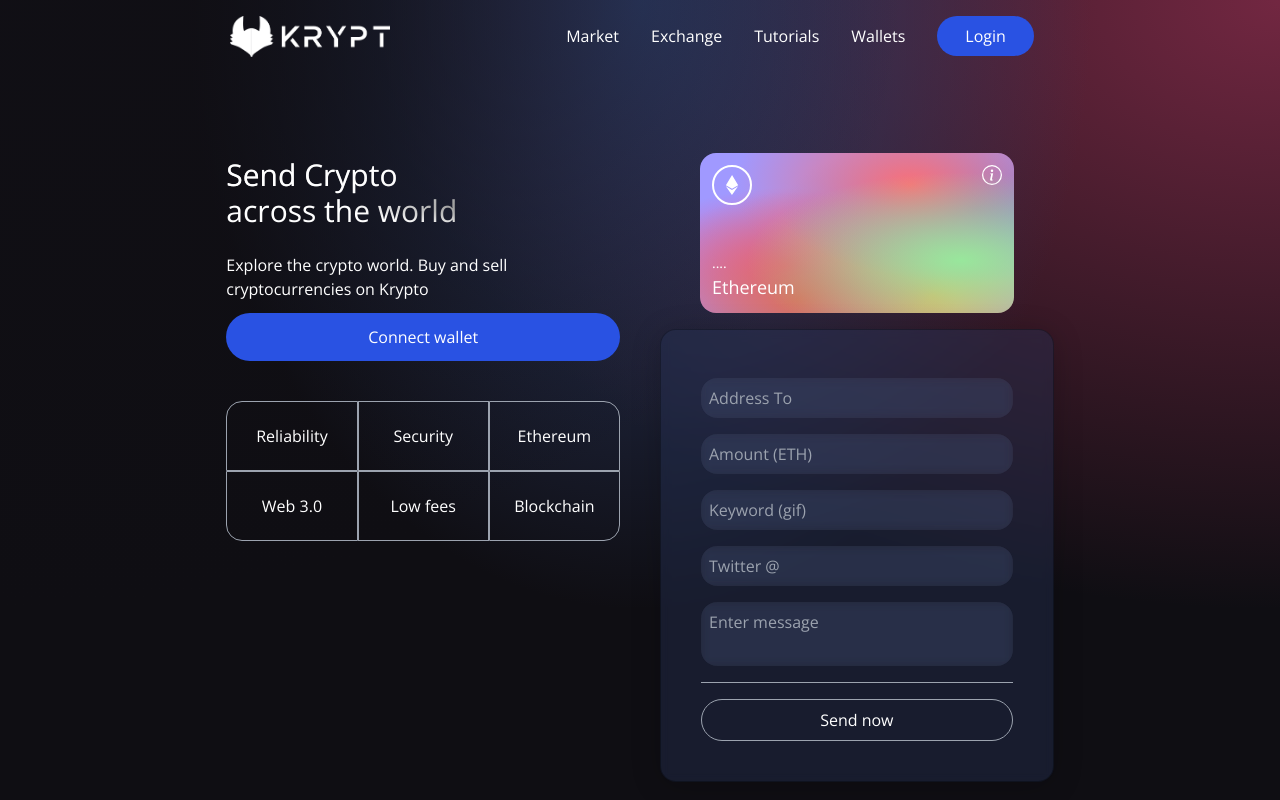
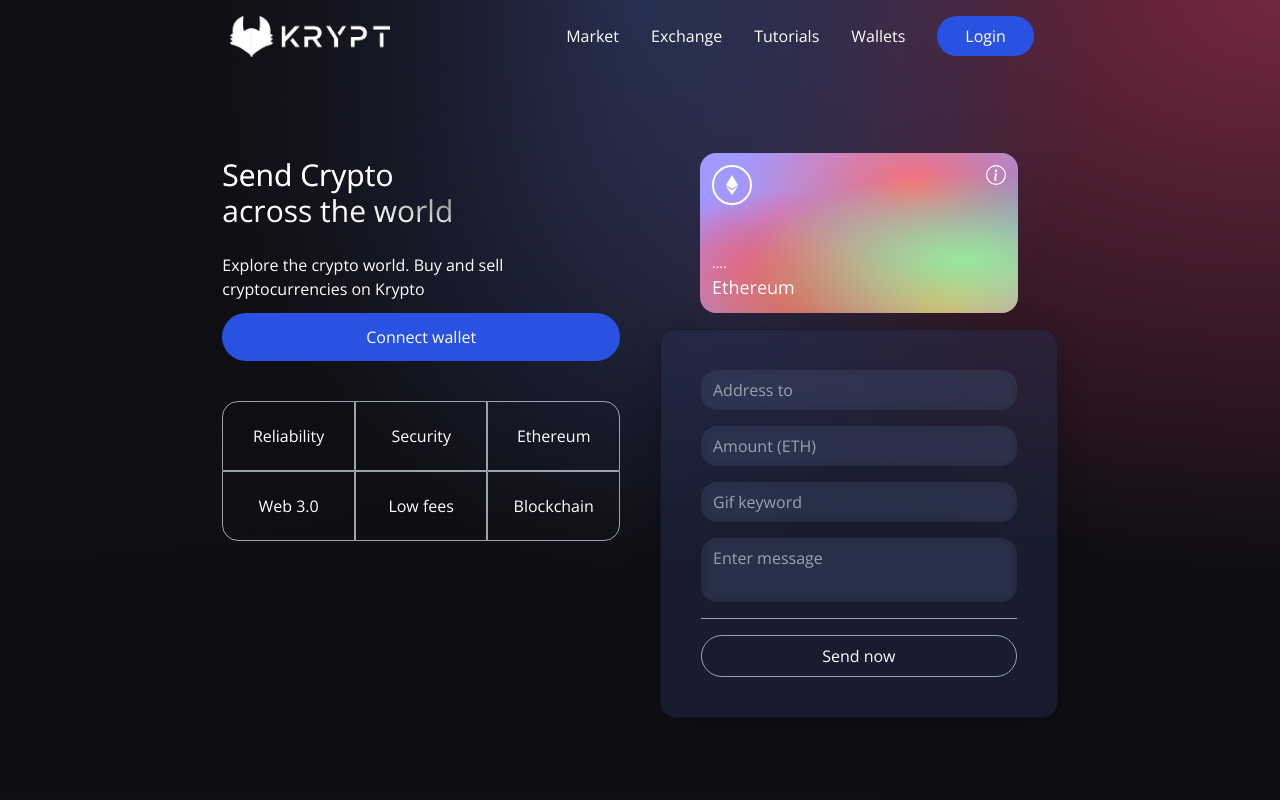
Before and after one commit to Kontenty/krypto-metamask-app, a React (Vite) app in the folder client/: page / in a window 1280 px wide. Shown: the top 800 px of the page. Built offline with nearby package versions, Linux system fonts and the light colour scheme.

Commit message:
fix form validation, npm audit

```diff
--- a/client/src/components/welcome/Form.jsx
+++ b/client/src/components/welcome/Form.jsx
@@ -2,26 +2,11 @@
 import { useForm } from 'react-hook-form';
 import { TransactionContext } from '../../context/transactionContext';
 
-const inputs = [
-  {
-    name: 'addressTo',
-    placeholder: 'Address To',
-    validation: { required: true },
-  },
-  {
-    name: 'amount',
-    placeholder: 'Amount (ETH)',
-    type: 'number',
-    step: 0.0001,
-    validation: { required: true },
-  },
-  {
-    name: 'keyword',
-    placeholder: 'Keyword (gif)',
-    validation: { required: true },
-  },
-  { name: 'twitter', placeholder: 'Twitter @' },
-];
+const styles = {
+  input:
+    'w-full rounded-sm py-2 px-3 outline-none bg-transparent text-white border-none text-small white-glassmorphism',
+  error: 'text-red-300 text-xs',
+};
 
 const Form = () => {
   const { sendTransaction } = useContext(TransactionContext);
@@ -35,34 +20,49 @@
   return (
     <form
       onSubmit={handleSubmit(onSubmit)}
-      className="flex flex-col p-10 blue-glassmorphism"
+      className="flex flex-col gap-4 p-10 blue-glassmorphism"
     >
-      {inputs.map(({ name, type, validation, ...input }) => (
-        <React.Fragment key={name}>
-          <input
-            type={type ?? 'text'}
-            {...input}
-            {...register(name, validation)}
-            className="my-2 w-full rounded-sm p-2 outline-none bg-transparent text-white border-none text-small white-glassmorphism"
-          />
-          {errors[input.name]?.type === 'required' && (
-            <span className="text-red-300">
-              {input.placeholder} is required
-            </span>
-          )}
-        </React.Fragment>
-      ))}
+      <div>
+        <input
+          placeholder="Address to"
+          {...register('addressTo', { required: true })}
+          className={styles.input}
+        />
+        {errors?.addressTo?.type === 'required' && (
+          <span className={styles.error}>! "Address to" is required</span>
+        )}
+      </div>
+      <div>
+        <input
+          type="number"
+          step={0.0001}
+          placeholder="Amount (ETH)"
+          {...register('amount', { required: true, min: 0.0001 })}
+          className={styles.input}
+        />
+        {errors?.amount?.type === 'required' && (
+          <span className={styles.error}>! "Amount" is required</span>
+        )}
+        {errors?.amount?.type === 'min' && (
+          <span className={styles.error}>! To small</span>
+        )}
+      </div>
+      <div>
+        <input
+          placeholder="Gif keyword"
+          {...register('keyword')}
+          className={styles.input}
+        />
+      </div>
       <textarea
-        name="message"
-        id="message"
         placeholder="Enter message"
         {...register('message')}
-        className="mt-2 w-full rounded-sm p-2 outline-none bg-transparent text-white border-none text-small white-glassmorphism resize-none"
+        className={`${styles.input} resize-none`}
       />
-      <hr className="border-gray-400 my-4" />
+      <hr className="border-gray-400" />
       <button
         type="submit"
-        className="text-white border-gray-400 border rounded-full py-2"
+        className="text-white border-gray-400 border rounded-full py-2 text-"
       >
         Send now
       </button>
--- a/client/src/index.css
+++ b/client/src/index.css
@@ -1,6 +1,7 @@
 @tailwind base;
 @tailwind components;
 @tailwind utilities;
+
 body {
   margin: 0;
   font-family: "Open Sans", sans-serif;
```
Also changed, not shown: 1 other file (tests, documents, lock files or other folders).
